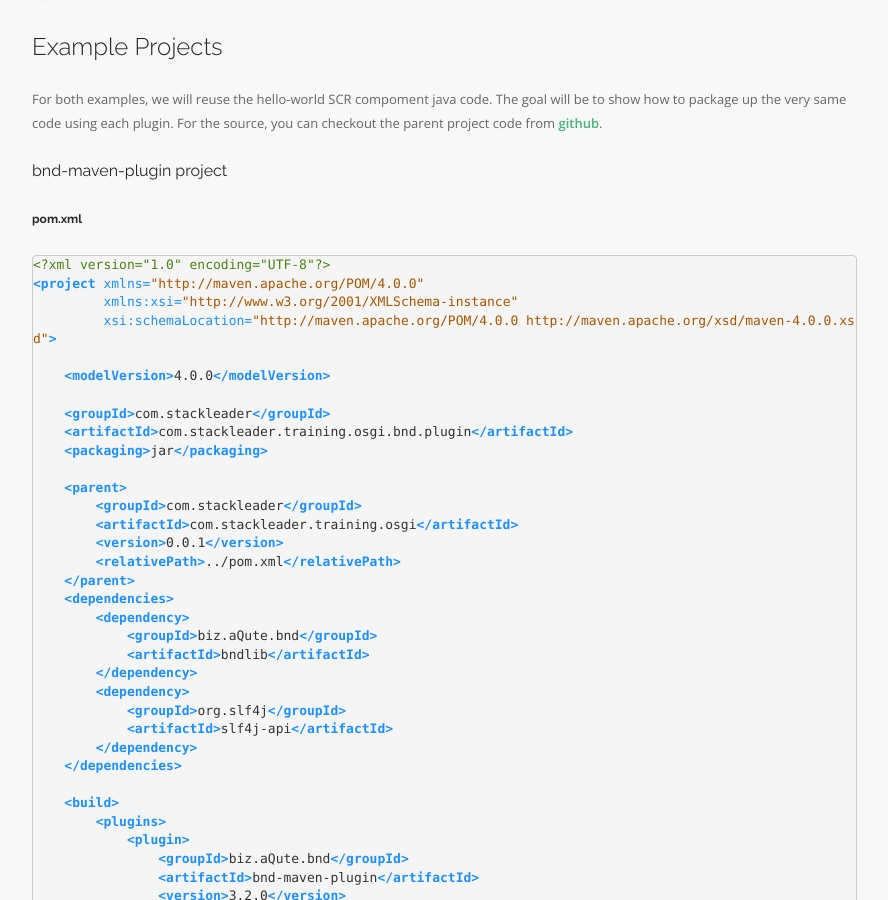
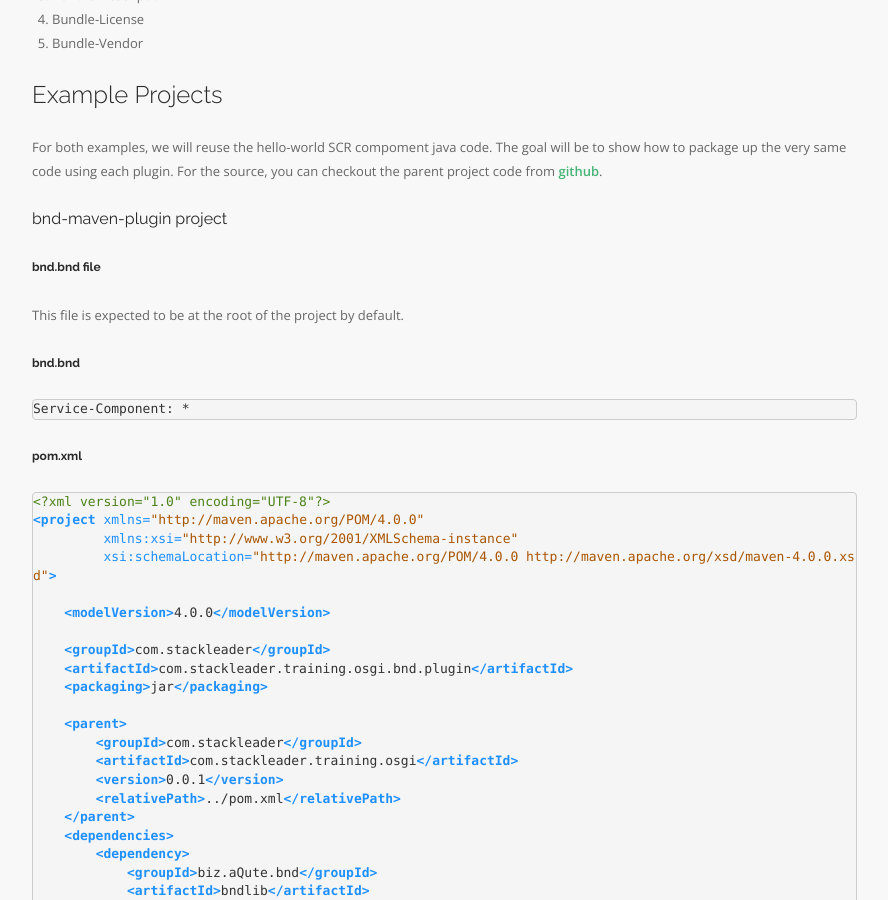
Before and after one commit to stackleader/stackleader.github.io, a Jekyll site: the page built from _posts/2016-05-27-comparing-maven-plugins-for-osgi.markdown, in a window 1280 px wide and 900 px high, scrolled down 3725 px. Shown: the whole window, without its empty margins (53-941 px from the left). Built offline with Jekyll 4.4.1, drawn with Linux system fonts in a browser that asks for light colours; nearby versions of some CDN libraries.

Commit message:
added bnd file

```diff
--- a/_posts/2016-05-27-comparing-maven-plugins-for-osgi.markdown
+++ b/_posts/2016-05-27-comparing-maven-plugins-for-osgi.markdown
@@ -20,6 +20,8 @@ tags: [osgi, dependency_injection]
             - [List of differences \(see above for details\)](#list-of-differences-see-above-for-details)
     - [Example Projects](#example-projects)
         - [bnd-maven-plugin project](#bnd-maven-plugin-project)
+            - [bnd.bnd file](#bndbnd-file)
+            - [bnd.bnd](#bndbnd)
             - [pom.xml](#pomxml)
             - [MANIFEST.MF](#manifestmf)
         - [Felix maven-bundle-plugin project](#felix-maven-bundle-plugin-project)
@@ -127,6 +129,14 @@ For both examples, we will reuse the hello-world SCR compoment java code. The go
 For the source, you can checkout the parent project code from [github](https://github.com/stackleader/osgi-examples){:target="_blank"}.
 
 ##### bnd-maven-plugin project
+
+###### bnd.bnd file
+This file is expected to be at the root of the project by default.
+
+###### bnd.bnd
+{% highlight text %}
+Service-Component: *
+{% endhighlight %}
 
 ###### pom.xml
 {% highlight xml %}
```
